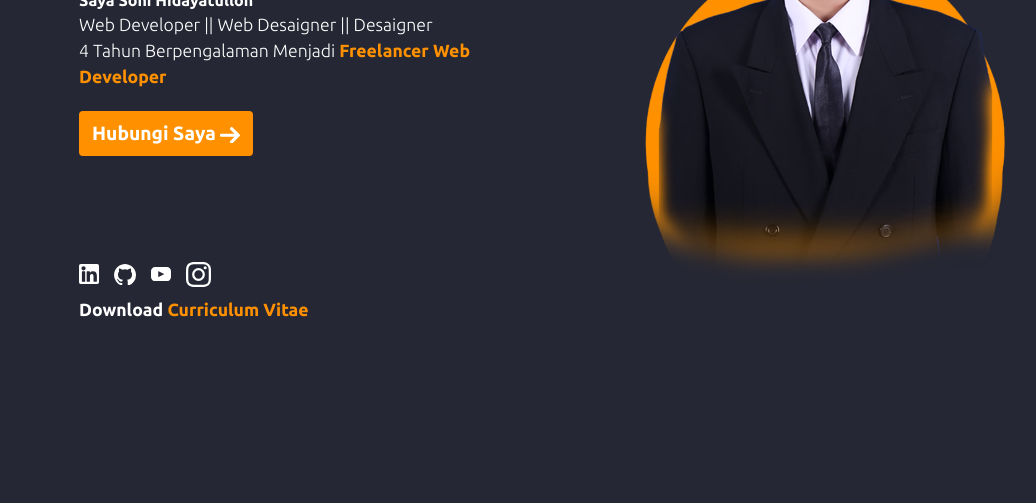
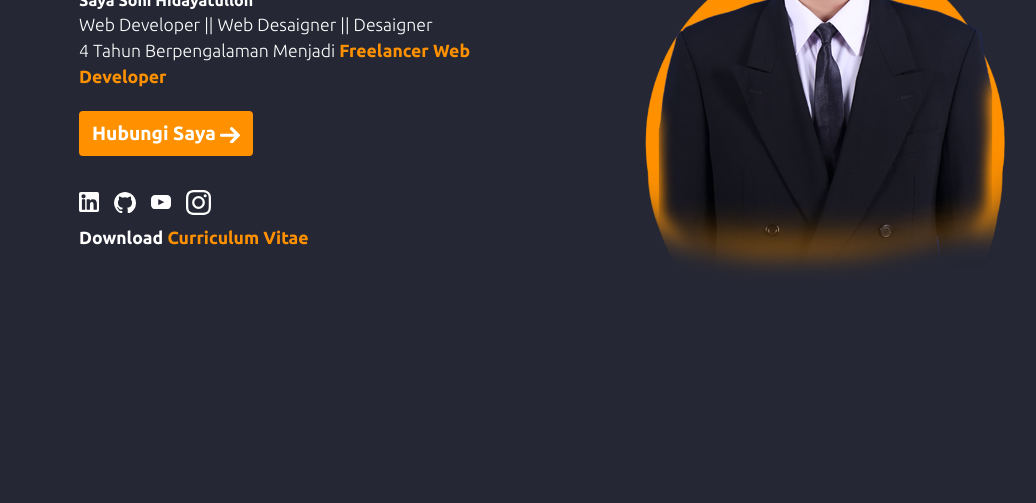
Before and after one commit to sonihidayatulloh797/frontend-cv, a plain HTML site: page index.html in a window 1280 px wide. Shown: the part 297-800 px from the top of the page, without its empty margins (98-1134 px from the left). Drawn offline with nearby package versions, Linux system fonts and the light colour scheme.

Commit message:
pembaruan

```diff
--- a/index.html
+++ b/index.html
@@ -84,7 +84,7 @@
                         </svg>
                     </button>
 
-                    <div class="social-icon position-absolute bottom-0">
+                    <div class="social-icon position-absolute" style="margin-top: 30px;">
                         <svg xmlns="http://www.w3.org/2000/svg" width="20" viewBox="0 0 31.297 31.297">
                             <path id="linkedin"
                                 d="M28.466,0H2.831A2.831,2.831,0,0,0,0,2.831V28.466A2.831,2.831,0,0,0,2.831,31.3H28.466A2.831,2.831,0,0,0,31.3,28.466V2.831A2.831,2.831,0,0,0,28.466,0ZM9.685,27.024a.824.824,0,0,1-.824.824H5.354a.824.824,0,0,1-.824-.824v-14.7a.824.824,0,0,1,.824-.824H8.861a.824.824,0,0,1,.824.824ZM7.107,10.113a3.332,3.332,0,1,1,3.332-3.332A3.332,3.332,0,0,1,7.107,10.113ZM28.012,27.09a.758.758,0,0,1-.758.758H23.491a.758.758,0,0,1-.758-.758v-6.9c0-1.029.3-4.508-2.688-4.508-2.319,0-2.79,2.381-2.884,3.45V27.09a.758.758,0,0,1-.758.758h-3.64a.758.758,0,0,1-.758-.758V12.256a.758.758,0,0,1,.758-.758H16.4a.758.758,0,0,1,.758.758v1.283c.86-1.291,2.138-2.287,4.859-2.287,6.026,0,5.992,5.63,5.992,8.723V27.09Z"
```
